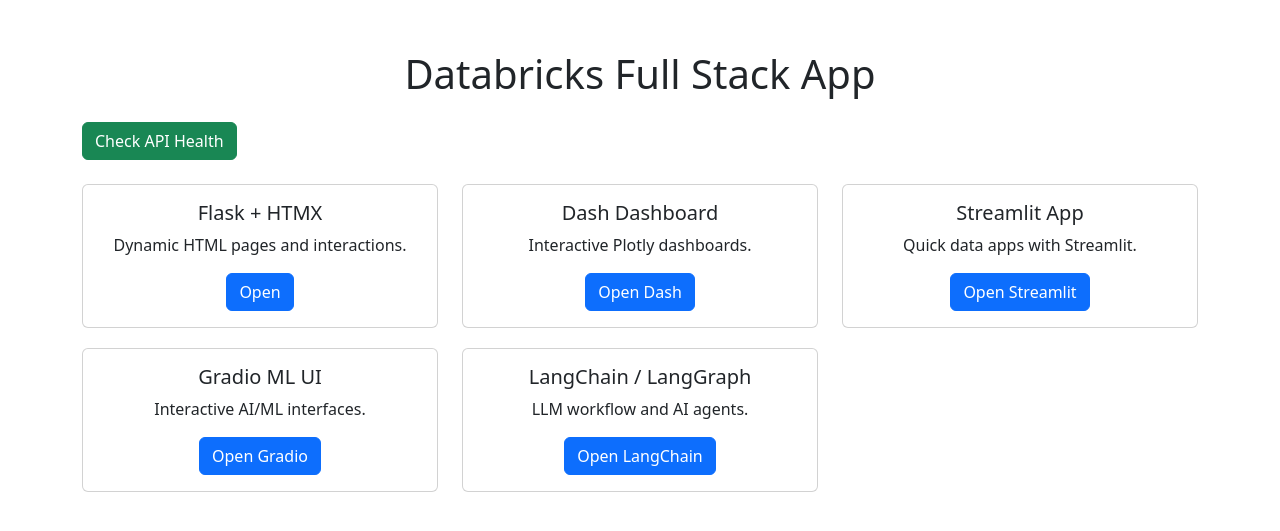
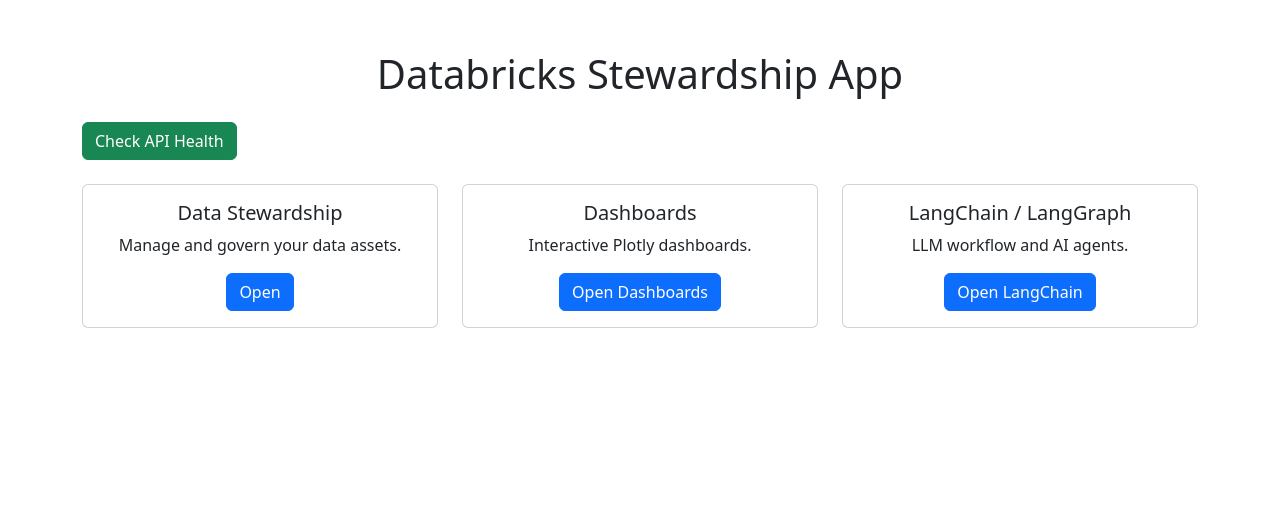
Before and after one commit to DeemedS/databricks-stewardship-app, a Flask app: page / in a window 1280 px wide. Shown: the top 531 px of the page. Run offline with Flask 3, Linux system fonts and the light colour scheme; some libraries are stand-ins or nearby versions.

Commit message:
add templates

```diff
--- /dev/null
+++ b/templates/components/homepage.html
@@ -0,0 +1,52 @@
+{% block content %}
+<div class="container">
+    <h1 class="mb-4 text-center">Databricks Stewardship App</h1>
+
+    <!-- Health Check -->
+    <div class="mb-4">
+        <button class="btn btn-success" hx-get="/api/health" hx-target="#health-result">
+            Check API Health
+        </button>
+        <span id="health-result" class="ms-3"></span>
+    </div>
+
+    <!-- Cards for each module -->
+    <div class="row">
+
+        <!-- Flask / HTMX -->
+        <div class="col-md-4">
+            <div class="card text-center">
+                <div class="card-body">
+                    <h5 class="card-title">Data Stewardship</h5>
+                    <p class="card-text">Manage and govern your data assets.</p>
+                    <a href="/" class="btn btn-primary">Open</a>
+                </div>
+            </div>
+        </div>
+
+        <!-- Dash -->
+        <div class="col-md-4">
+            <div class="card text-center">
+                <div class="card-body">
+                    <h5 class="card-title">Dashboards</h5>
+                    <p class="card-text">Interactive Plotly dashboards.</p>
+                    <a href="/dash/" class="btn btn-primary">Open Dashboards</a>
+                </div>
+            </div>
+        </div>
+
+
+        <!-- LangChain / LangGraph -->
+        <div class="col-md-4">
+            <div class="card text-center">
+                <div class="card-body">
+                    <h5 class="card-title">LangChain / LangGraph</h5>
+                    <p class="card-text">LLM workflow and AI agents.</p>
+                    <a href="/langchain/" class="btn btn-primary">Open LangChain</a>
+                </div>
+            </div>
+        </div>
+
+    </div> <!-- end row -->
+</div> <!-- end container -->
+{% endblock %}
--- a/templates/index.html
+++ b/templates/index.html
@@ -1,91 +1,9 @@
-<!DOCTYPE html>
-<html lang="en">
-<head>
-    <meta charset="UTF-8">
-    <title>Databricks Full Stack App</title>
-    <!-- Bootstrap CSS -->
-    <link href="https://cdn.jsdelivr.net/npm/bootstrap@5.3.2/dist/css/bootstrap.min.css" rel="stylesheet">
-    <!-- HTMX -->
-    <script src="https://unpkg.com/htmx.org@1.9.3"></script>
-    <style>
-        body { padding-top: 50px; }
-        .card { margin-bottom: 20px; }
-    </style>
-</head>
-<body>
-<div class="container">
-    <h1 class="mb-4 text-center">Databricks Full Stack App</h1>
+{% extends "layout.html" %}
 
-    <!-- Health Check -->
-    <div class="mb-4">
-        <button class="btn btn-success" hx-get="/api/health" hx-target="#health-result">
-            Check API Health
-        </button>
-        <span id="health-result" class="ms-3"></span>
-    </div>
+{% block title %}
+    <title>Databricks Stewardship App</title>
+{% endblock %}
 
-    <!-- Cards for each module -->
-    <div class="row">
-
-        <!-- Flask / HTMX -->
-        <div class="col-md-4">
-            <div class="card text-center">
-                <div class="card-body">
-                    <h5 class="card-title">Flask + HTMX</h5>
-                    <p class="card-text">Dynamic HTML pages and interactions.</p>
-                    <a href="/" class="btn btn-primary">Open</a>
-                </div>
-            </div>
-        </div>
-
-        <!-- Dash -->
-        <div class="col-md-4">
-            <div class="card text-center">
-                <div class="card-body">
-                    <h5 class="card-title">Dash Dashboard</h5>
-                    <p class="card-text">Interactive Plotly dashboards.</p>
-                    <a href="/dash/" class="btn btn-primary">Open Dash</a>
-                </div>
-            </div>
-        </div>
-
-        <!-- Streamlit -->
-        <div class="col-md-4">
-            <div class="card text-center">
-                <div class="card-body">
-                    <h5 class="card-title">Streamlit App</h5>
-                    <p class="card-text">Quick data apps with Streamlit.</p>
-                    <a href="/streamlit/" class="btn btn-primary">Open Streamlit</a>
-                </div>
-            </div>
-        </div>
-
-        <!-- Gradio -->
-        <div class="col-md-4">
-            <div class="card text-center">
-                <div class="card-body">
-                    <h5 class="card-title">Gradio ML UI</h5>
-                    <p class="card-text">Interactive AI/ML interfaces.</p>
-                    <a href="/gradio/" class="btn btn-primary">Open Gradio</a>
-                </div>
-            </div>
-        </div>
-
-        <!-- LangChain / LangGraph -->
-        <div class="col-md-4">
-            <div class="card text-center">
-                <div class="card-body">
-                    <h5 class="card-title">LangChain / LangGraph</h5>
-                    <p class="card-text">LLM workflow and AI agents.</p>
-                    <a href="/langchain/" class="btn btn-primary">Open LangChain</a>
-                </div>
-            </div>
-        </div>
-
-    </div> <!-- end row -->
-</div> <!-- end container -->
-
-<!-- Bootstrap JS -->
-<script src="https://cdn.jsdelivr.net/npm/bootstrap@5.3.2/dist/js/bootstrap.bundle.min.js"></script>
-</body>
-</html>
+{% block content %}
+    {% include "components/homepage.html" %}
+{% endblock %}
--- /dev/null
+++ b/templates/layout.html
@@ -0,0 +1,22 @@
+<!DOCTYPE html>
+<html lang="en">
+<head>
+    <meta charset="UTF-8">
+    {% block title %}
+    {% endblock %}
+    <!-- Bootstrap CSS -->
+    <link href="https://cdn.jsdelivr.net/npm/bootstrap@5.3.2/dist/css/bootstrap.min.css" rel="stylesheet">
+    <!-- HTMX -->
+    <script src="https://unpkg.com/htmx.org@1.9.3"></script>
+    <style>
+        body { padding-top: 50px; }
+        .card { margin-bottom: 20px; }
+    </style>
+</head>
+<body>
+    {% block content %}
+    {% endblock %}
+<!-- Bootstrap JS -->
+<script src="https://cdn.jsdelivr.net/npm/bootstrap@5.3.2/dist/js/bootstrap.bundle.min.js"></script>
+</body>
+</html>
```
Also changed, not shown: templates/components/table.html (renamed from templates/table.html).
